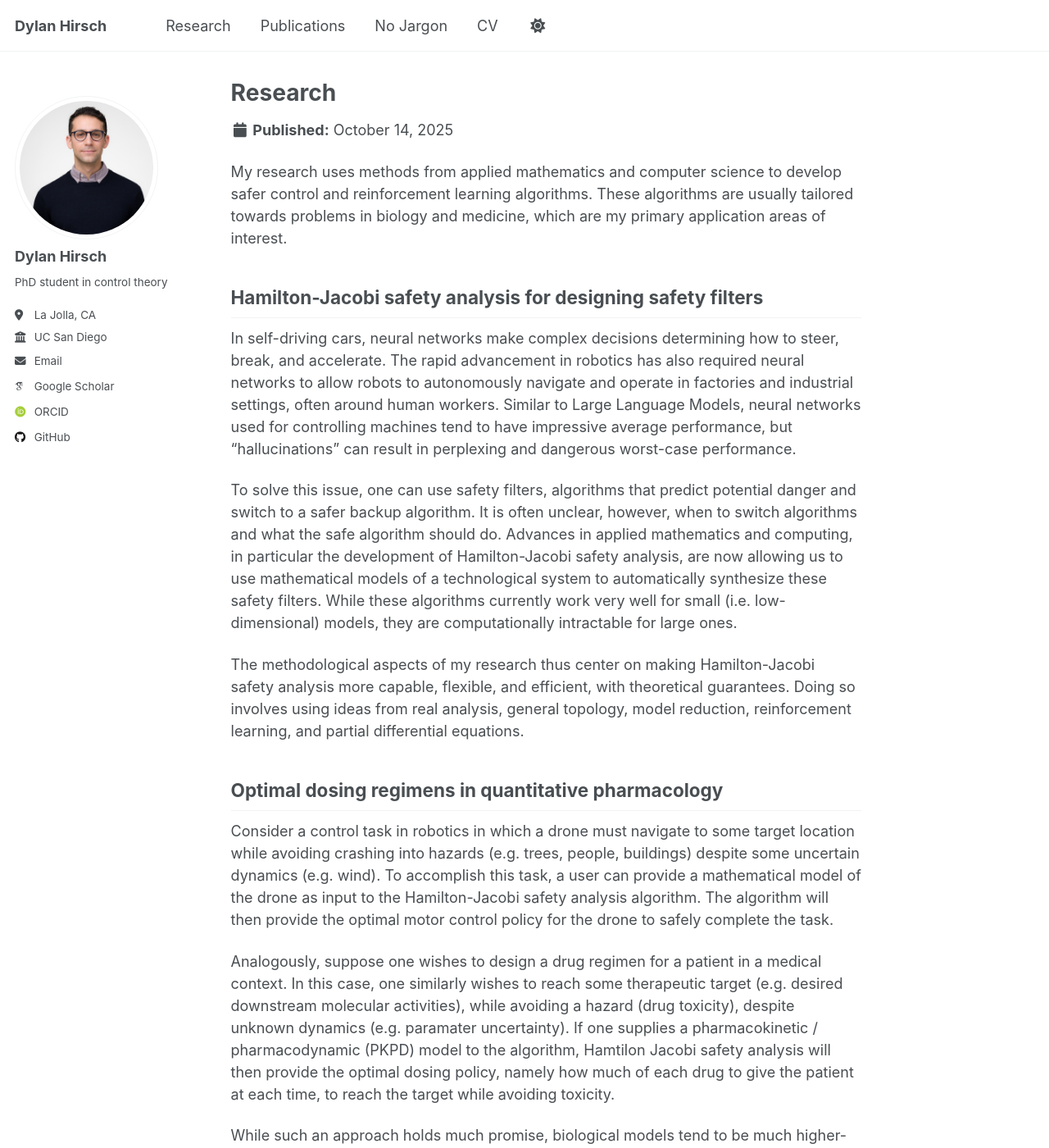
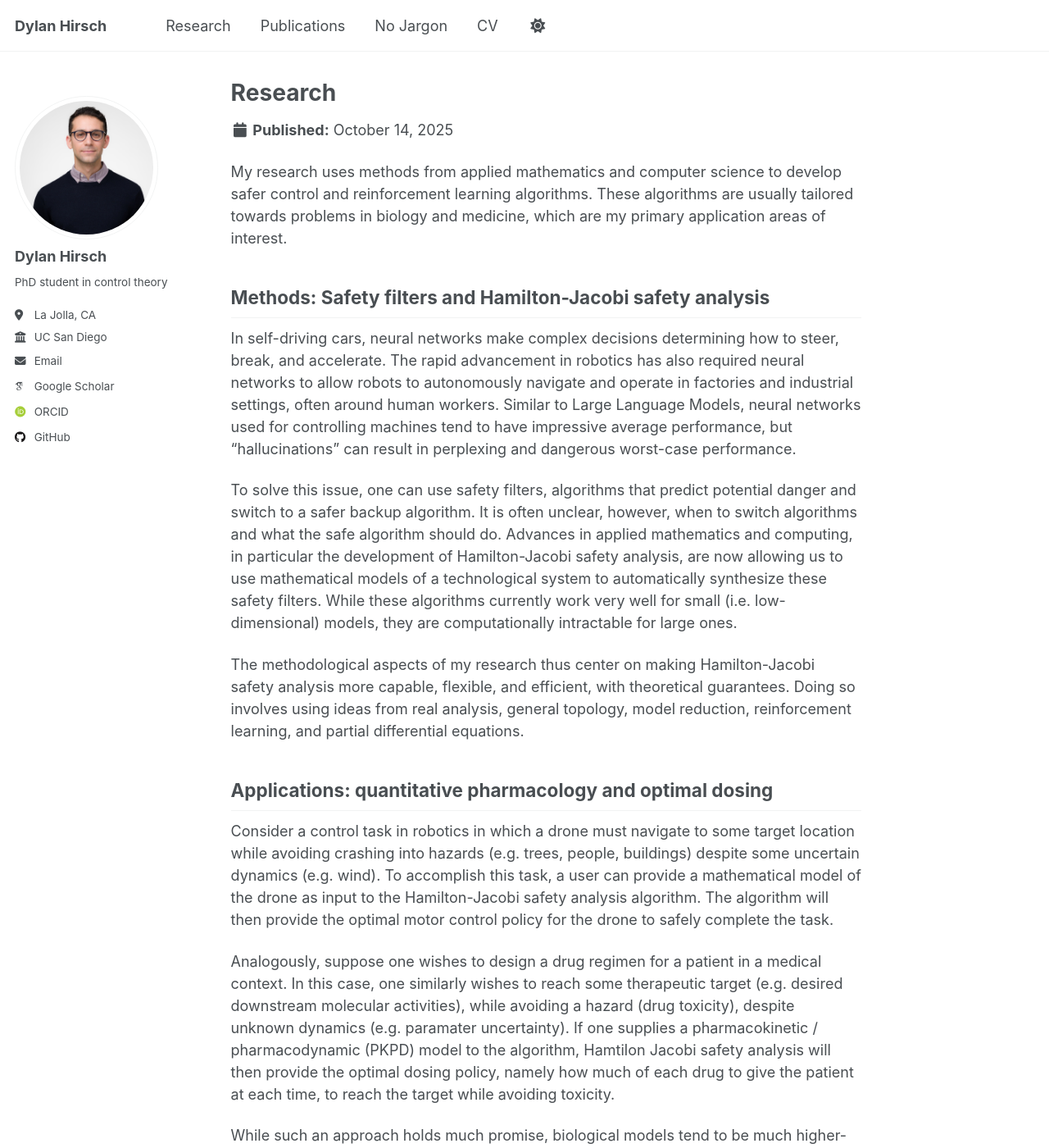
Before and after one commit to dylan-hirsch/dylan-hirsch.github.io, a Jekyll site: the page built from _research/research.md, in a window 1280 px wide and 1400 px high. Shown: the whole window at 82% size. Built offline with Jekyll 4.4.1, drawn with Linux system fonts in a browser that asks for light colours; some web fonts are replaced; a script that is not in the unit is left out; some of the changed text lies outside the part shown.

Commit message:
Update research.md

```diff
--- a/_research/research.md
+++ b/_research/research.md
@@ -7,7 +7,7 @@ author_profile: true
 
 My research uses methods from applied mathematics and computer science to develop safer control and reinforcement learning algorithms. These algorithms are usually tailored towards problems in biology and medicine, which are my primary application areas of interest.
 
-## Hamilton-Jacobi safety analysis for designing safety filters
+## Methods: Safety filters and Hamilton-Jacobi safety analysis
 In self-driving cars, neural networks make complex decisions determining how to steer, break, and accelerate. The rapid advancement in robotics has also required neural networks to allow robots to autonomously navigate and operate in factories and industrial settings, often around human workers. Similar to Large Language Models, neural networks used for controlling machines tend to have impressive average performance, but “hallucinations” can result in perplexing and dangerous worst-case performance.
 
 To solve this issue, one can use safety filters, algorithms that predict potential danger and switch to a safer backup algorithm. It is often unclear, however, when to switch algorithms and what the safe algorithm should do. Advances in applied mathematics and computing, in particular the development of Hamilton-Jacobi safety analysis, are now allowing us to use mathematical models of a technological system to automatically synthesize these safety filters. While these algorithms currently work very well for small (i.e. low-dimensional) models, they are computationally intractable for large ones.
@@ -15,7 +15,7 @@ To solve this issue, one can use safety filters, algorithms that predict potenti
 The methodological aspects of my research thus center on making Hamilton-Jacobi safety analysis more capable, flexible, and efficient, with theoretical guarantees.
 Doing so involves using ideas from real analysis, general topology, model reduction, reinforcement learning, and partial differential equations.
 
-## Optimal dosing regimens in quantitative pharmacology
+## Applications: quantitative pharmacology and optimal dosing
 Consider a control task in robotics in which a drone must navigate to some target location while avoiding crashing into hazards (e.g. trees, people, buildings) despite some uncertain dynamics (e.g. wind).
 To accomplish this task, a user can provide a mathematical model of the drone as input to the Hamilton-Jacobi safety analysis algorithm.
 The algorithm will then provide the optimal motor control policy for the drone to safely complete the task.
```
Also changed, not shown: other parts of _research/research.md (+1 -1 lines).
